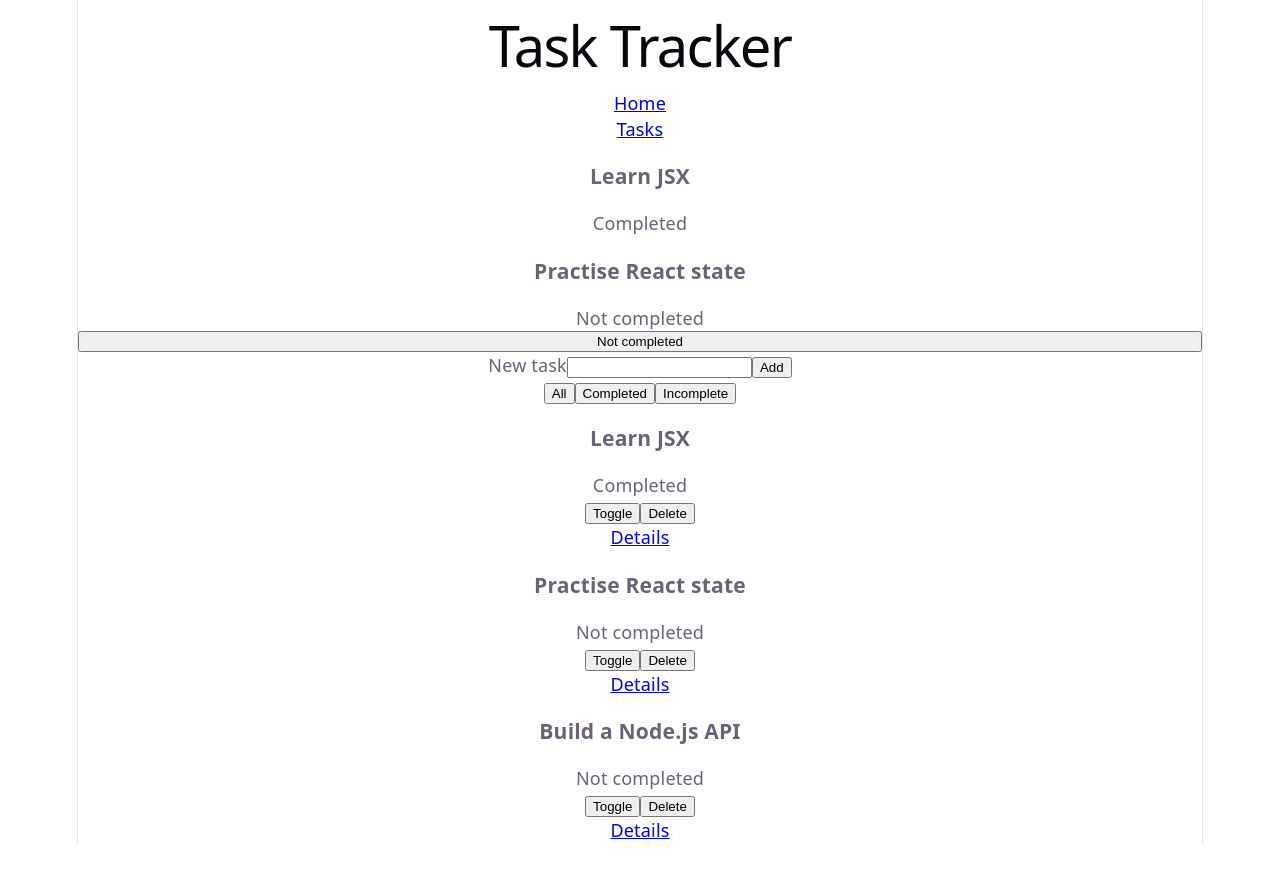
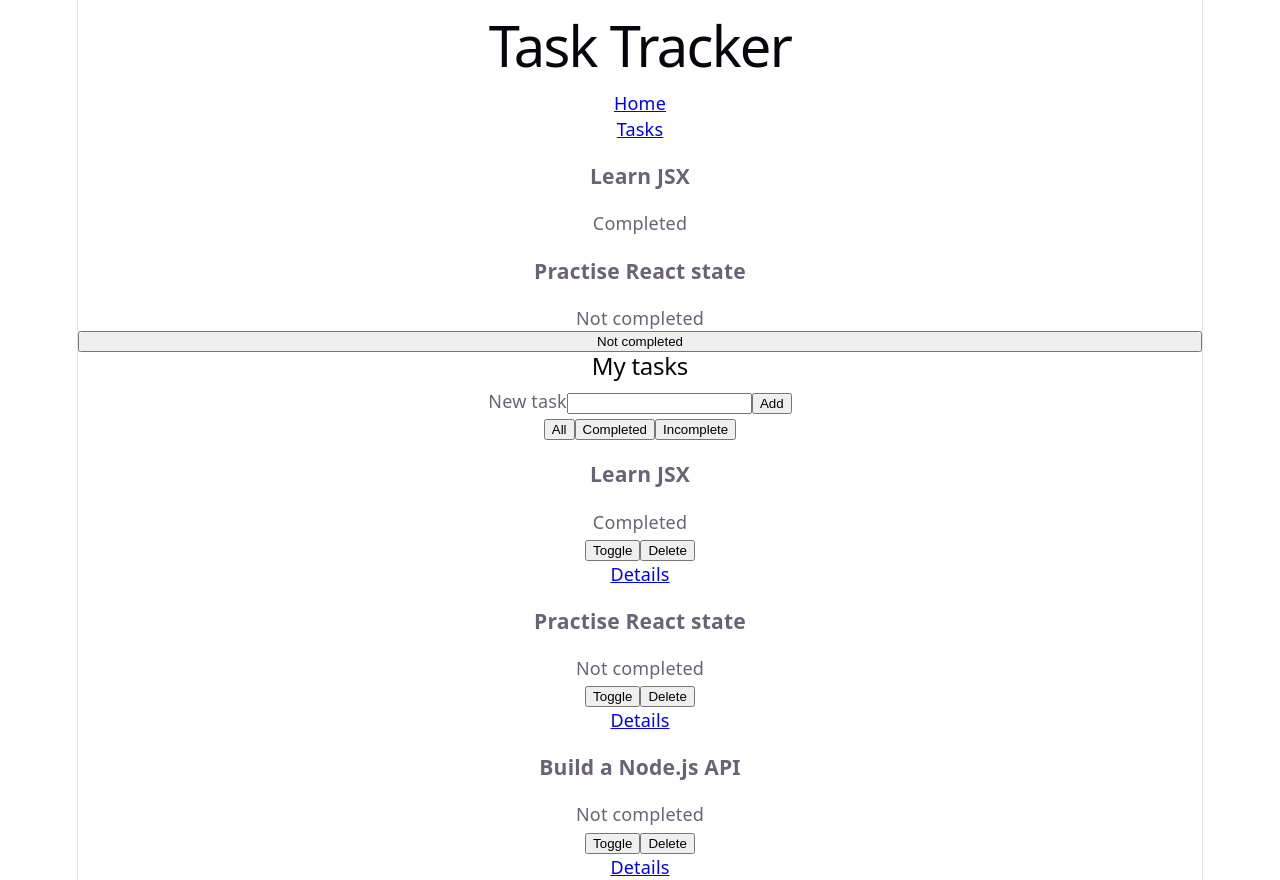
Before and after one commit to martsutt/rakenduste-programmeerimine-2026, a React (Vite) app in the folder 2026-09-17/task-tracker/: page /#/tasks in a window 1280 px wide. Before the commit the page ends 843 px from the top, so only its background shows below. Built offline with nearby package versions, Linux system fonts and the light colour scheme.

Commit message:
feat: add reusable PageSection layout component

```diff
--- /dev/null
+++ b/2026-09-17/task-tracker/src/components/PageSection.jsx
@@ -0,0 +1,8 @@
+export function PageSection({ title, children }) {
+  return (
+    <section className="page-section">
+      <h2>{title}</h2>
+      {children}
+    </section>
+  );
+}
--- a/2026-09-17/task-tracker/src/pages/TaskListPage.jsx
+++ b/2026-09-17/task-tracker/src/pages/TaskListPage.jsx
@@ -2,6 +2,7 @@ import { useState } from "react";
 import { Link } from "react-router-dom";
 import { TaskForm } from "../components/TaskForm";
 import { TaskCard } from "../components/TaskCard";
+import { PageSection } from "../components/PageSection.jsx";
 
 function TaskListPage({ tasks, onAdd, onToggle, onDelete }) {
   const [filter, setFilter] = useState("all");
@@ -13,6 +14,7 @@ function TaskListPage({ tasks, onAdd, onToggle, onDelete }) {
   });
 
   return (
+    <PageSection title="My tasks">
       <div>
         <TaskForm onAddTask={onAdd} />
 
@@ -33,6 +35,7 @@ function TaskListPage({ tasks, onAdd, onToggle, onDelete }) {
           ))
         )}
       </div>
+    </PageSection>
   );
 }
 
```
Lines whose indentation alone changed are shown as unchanged.
